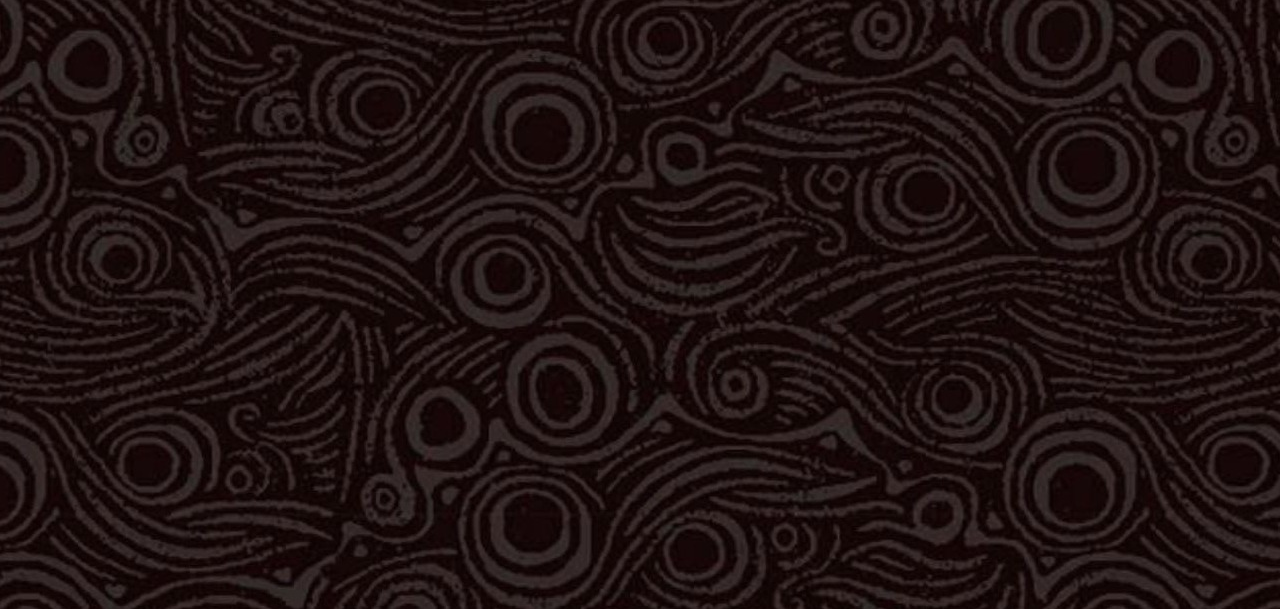
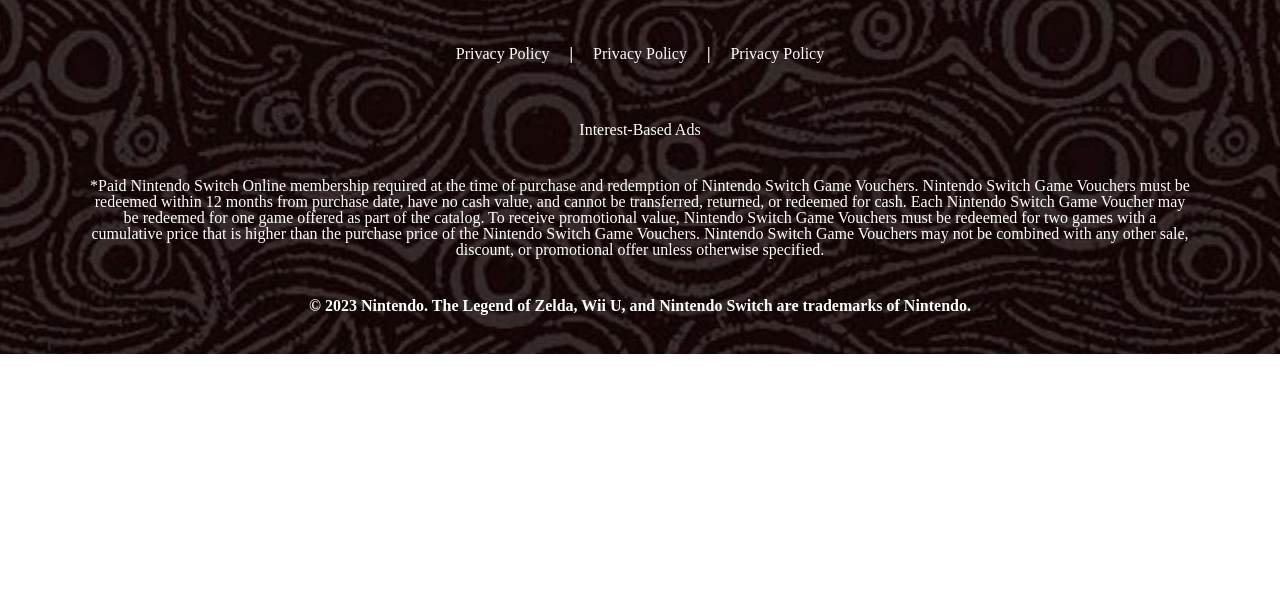
Before and after one commit to UIBreaker/Zelda.nintendo.BOTW, a plain HTML site: page index.html in a window 1280 px wide. Shown: the part 3043-3652 px from the top of the page. After the commit the page ends 3397 px from the top, so only its background shows below. Drawn offline with Linux system fonts and the light colour scheme; a web font is replaced by a local one.

Commit message:
Hình như xong rồi :V

```diff
--- a/assets/styles.css
+++ b/assets/styles.css
@@ -631,3 +631,58 @@ body {
   margin-top: 20px;
   margin-left: 20px;
 }
+
+.footer_corp-link {
+  display: flex;
+  align-items: center;
+  justify-content: center;
+  margin: 60px;
+}
+
+.footer_corp-link .Privacy_Policy {
+  color: #fff;
+}
+
+.footer_corp-link .Privacy_Policy:hover {
+  text-decoration: underline;
+}
+
+.separator {
+  margin: 0 20px;
+  color: #fff;
+  font-weight: 600;
+}
+
+.main-footer__legal-ads {
+  display: flex;
+  align-items: center;
+  justify-content: center;
+  margin: 20px 0;
+}
+
+.Interest-Based_Ads {
+  color: #fff;
+}
+
+.Interest-Based_Ads:hover {
+  text-decoration: underline;
+}
+
+.title-footer {
+  display: flex;
+  align-items: center;
+  justify-content: center;
+  text-align: center;
+  color: #fff;
+  margin: 40px 90px;
+  /* width: 1110px; */
+}
+
+.footer {
+  display: flex;
+  align-items: center;
+  justify-content: center;
+  color: #fff;
+  font-weight: 600;
+  padding-bottom: 40px;
+}
--- a/index.html
+++ b/index.html
@@ -88,7 +88,7 @@
             class="rim"
           />
         </div>
-        <div style="height: 3000px" class="info-content">
+        <div class="info-content">
           <div class="main-content">
             <div class="title">
               <img
@@ -283,6 +283,33 @@
               </div>
             </div>
           </div>
+          <div class="footer_corp-link">
+            <a href="" class="Privacy_Policy">Privacy Policy</a>
+            <div class="separator">|</div>
+            <a href="" class="Privacy_Policy">Privacy Policy</a>
+            <div class="separator">|</div>
+            <a href="" class="Privacy_Policy">Privacy Policy</a>
+          </div>
+          <div class="main-footer__legal-ads">
+            <a href="" class="Interest-Based_Ads">Interest-Based Ads</a>
+          </div>
+          <p class="title-footer">
+            *Paid Nintendo Switch Online membership required at the time of
+            purchase and redemption of Nintendo Switch Game Vouchers. Nintendo
+            Switch Game Vouchers must be redeemed within 12 months from purchase
+            date, have no cash value, and cannot be transferred, returned, or
+            redeemed for cash. Each Nintendo Switch Game Voucher may be redeemed
+            for one game offered as part of the catalog. To receive promotional
+            value, Nintendo Switch Game Vouchers must be redeemed for two games
+            with a cumulative price that is higher than the purchase price of
+            the Nintendo Switch Game Vouchers. Nintendo Switch Game Vouchers may
+            not be combined with any other sale, discount, or promotional offer
+            unless otherwise specified.
+          </p>
+          <div class="footer">
+            © 2023 Nintendo. The Legend of Zelda, Wii U, and Nintendo Switch are
+            trademarks of Nintendo.
+          </div>
         </div>
       </div>
     </div>
```
